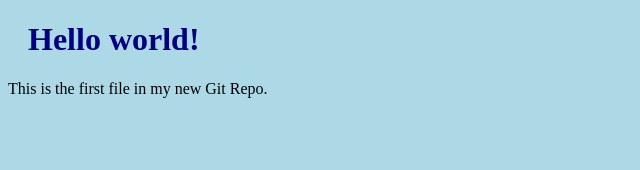
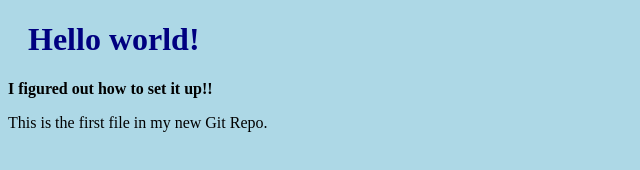
Before and after one commit to amyktruongdev/testinggit, a plain HTML site: page index.html in a window 1280 px wide. Shown: the whole page, without its empty margins (0-640 px from the left). Drawn offline with Linux system fonts and the light colour scheme.

Commit message:
adding a line with bolding

```diff
--- a/index.html
+++ b/index.html
@@ -6,6 +6,7 @@
 <body>
 
 <h1>Hello world!</h1>
+<b> I figured out how to set it up!! </b>
 <link rel="stylesheet" href="bluestyle.css">
 <p>This is the first file in my new Git Repo.</p>
 
```
